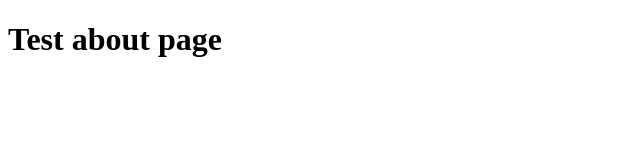
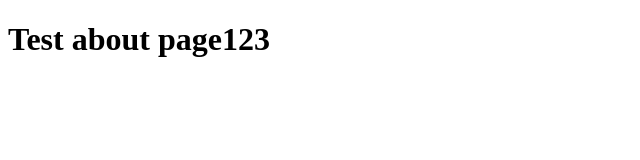
Before and after one commit to MarkVilludo/my-website-html-css, a plain HTML site: page about.html in a window 1280 px wide. Shown: the full height of the page, 0-640 px from the left. Drawn offline with Linux system fonts and the light colour scheme.

```diff
--- a/about.html
+++ b/about.html
@@ -2,6 +2,6 @@
 <html>
     <head></head>
     <body>
-        <h1>Test about page</h1>
+        <h1>Test about page123</h1>
     </body>
 </html>
```
Also changed, not shown: 1 other file.
